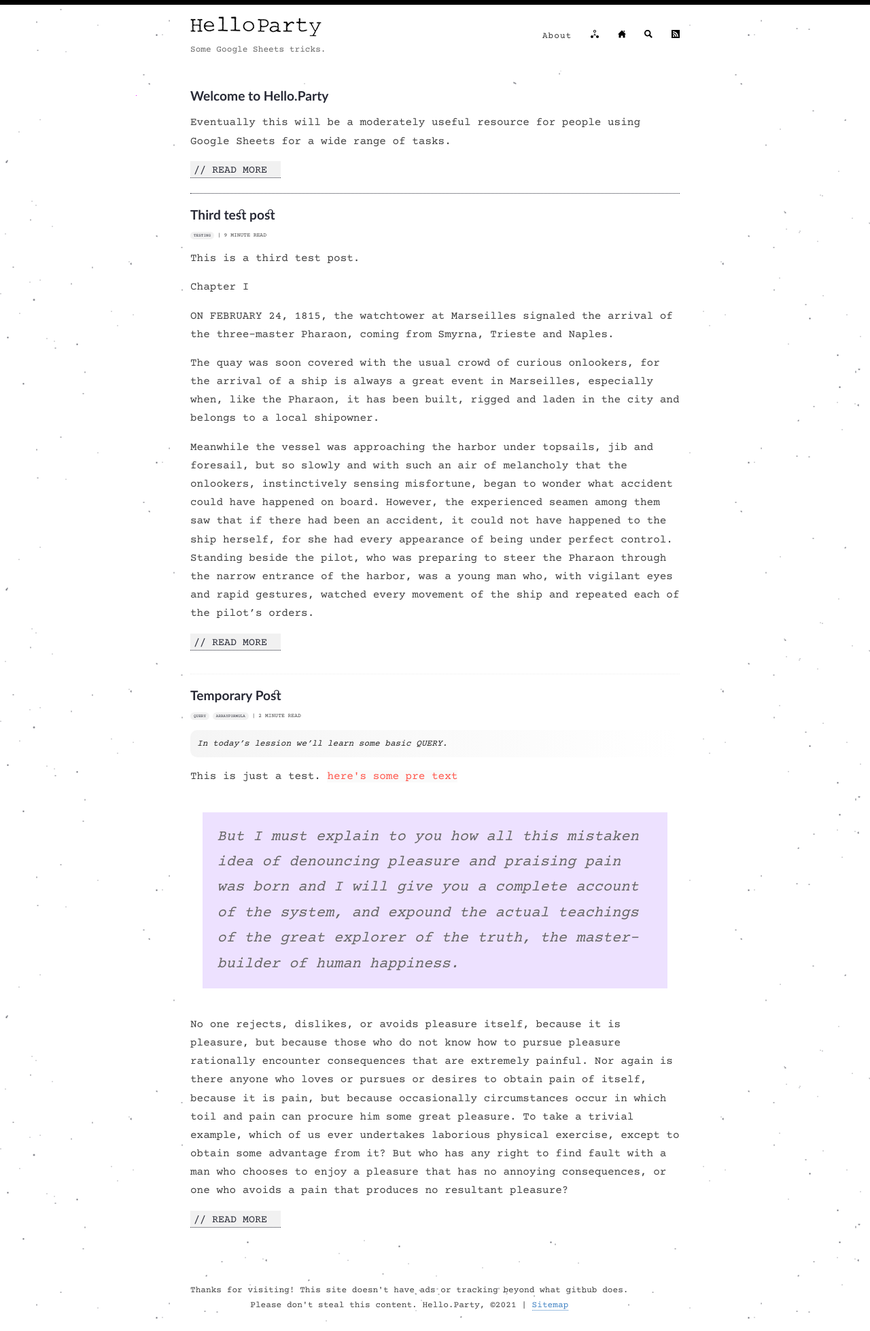
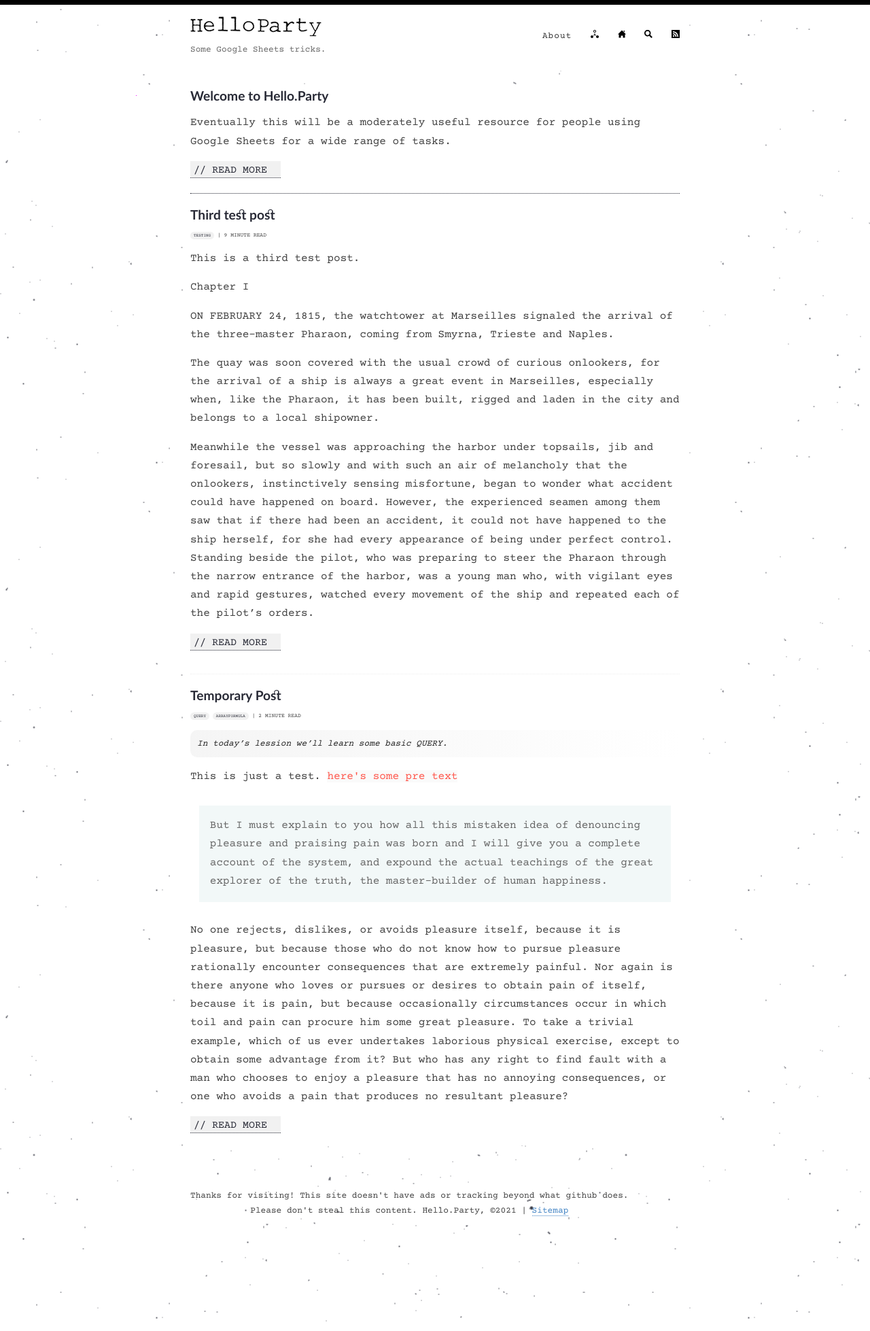
Before and after one commit to hello-party/hello-party-old.github.io, a Jekyll site: the page built from index.html, in a window 1280 px wide. Shown: the whole page at 68% size. Built offline with Jekyll 4.4.1, drawn with Linux system fonts in a browser that asks for light colours; the list of posts is cut into pages by our own code.

Commit message:
Update style.scss

```diff
--- a/assets/style.scss
+++ b/assets/style.scss
@@ -463,9 +463,7 @@ nav {
     /*border-left: 2px solid $gray;*/
     padding: 0.1em 1em;
     color: $gray;
-    font-size: 22px;
-    font-style: italic;
-    background-color: #ede1ff;
+    background-color: #f2f8f8;
 }
 
   .you-may-like{
```
